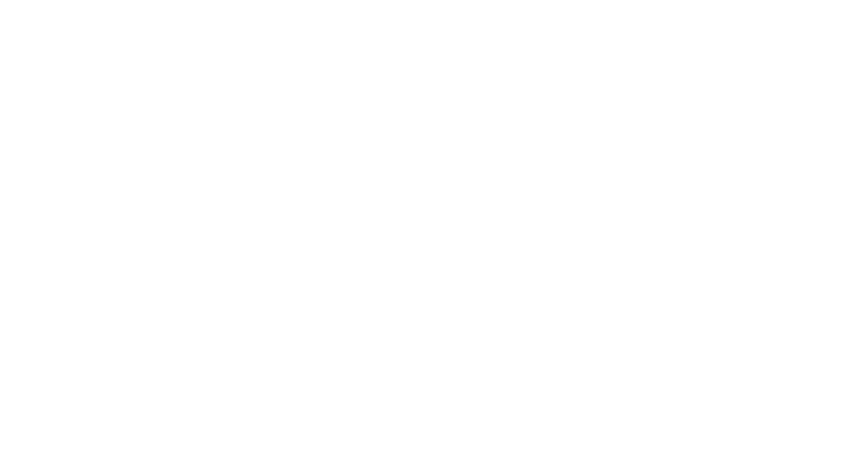
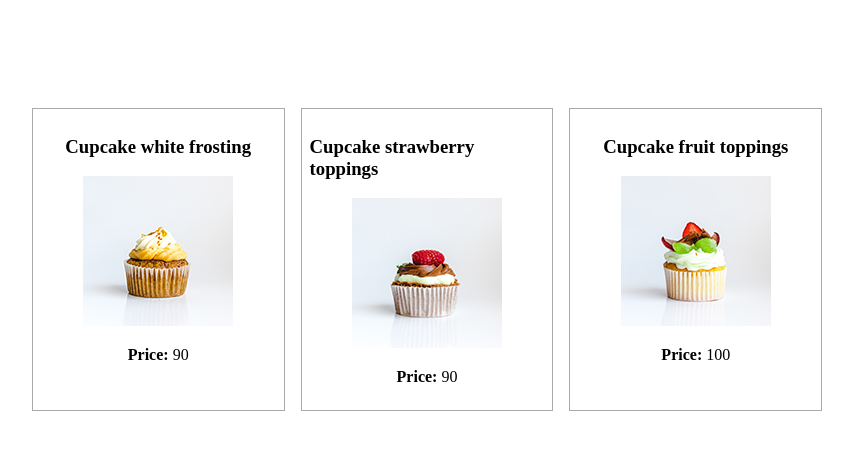
Before and after one commit to DejanBulatic/Shopping-cart-jQuery, a plain HTML site: page index.html in a window 1280 px wide. Shown: the whole page, without its empty margins (213-1066 px from the left). Drawn offline with nearby package versions, Linux system fonts and the light colour scheme.

Commit message:
Products displayed

```diff
--- a/index.html
+++ b/index.html
@@ -1,19 +1,62 @@
 <!DOCTYPE html>
 <html lang="en">
+
 <head>
     <meta charset="UTF-8">
     <meta name="viewport" content="width=device-width, initial-scale=1.0">
     <title>Shopping cart</title>
+    <style>
+        .products {
+            padding-top: 100px;
+            display: grid;
+            grid-template-columns: 20% 20% 20%;
+            gap: 1rem;
+            justify-content: center;
+        }
 
+        .product {
+            display: flex;
+            flex-direction: column;
+            justify-content: flex-start;
+            align-items: center;
+            padding: 0.5rem;
+            border: 0.0625rem solid #aaaaaa;
+        }
+    </style>
 </head>
+
 <body>
 
     <div class="products"></div>
 
     <script src="https://cdnjs.cloudflare.com/ajax/libs/jquery/3.4.1/jquery.min.js"></script>
     <script>
+        //Products
+        const products = [
+            { "id": 1, "name": "Cupcake white frosting", "image": "./images/cake1.jpg", "price": 90, "quantity": 4 },
+            { "id": 2, "name": "Cupcake strawberry toppings", "image": "./images/cake2.jpg", "price": 90, "quantity": 2 },
+            { "id": 3, "name": "Cupcake fruit toppings", "image": "./images/cake3.jpg", "price": 100, "quantity": 0 }
+        ]
+        //Variables
+        const $productsDiv = $(".products");
 
+        for (let product of products) {
+
+            //Display products dynamically
+            $product = $(
+                "<div class='product'>" +
+                "<h3>" + product.name + "</h3>" +
+                "<div class='product-image'>" +
+                "<img src='" + product.image + "'/>" +
+                "</div>" +
+                "<p><b>Price: </b> " + product.price + "</p>" +
+                "</div>"
+
+            );
+            $productsDiv.append($product);
+        }
     </script>
 
 </body>
+
 </html>
```
Also changed, not shown: 1 other file.
